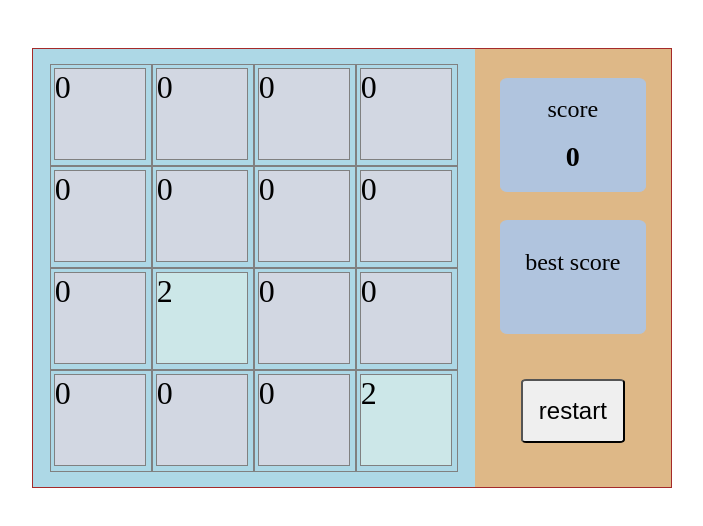
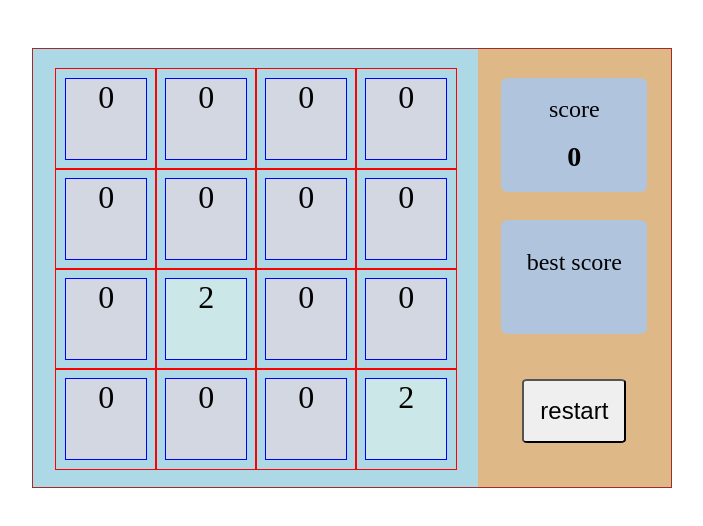
Before and after one commit to mmbliv/2048, a website: page index.html in a window 1280 px wide. Shown: the whole page, without its empty margins (288-991 px from the left). Drawn offline with nearby package versions, Linux system fonts and the light colour scheme.

Commit message:
before delete trans div

```diff
--- a/app.js
+++ b/app.js
@@ -7,6 +7,7 @@ bestScoreDisplay.innerHTML = localStorage.getItem("bestScore");
 
 // create a play border
 let squares = [];
+let squareSblings = [];
 let switchRight = true;
 let switchLeft = true;
 let switchUp = true;
@@ -16,12 +17,20 @@ let score = 0;
 function createBorder() {
   for (let i = 0; i < 16; i++) {
     let square;
+    let squareSbling;
+    let squareParent;
     squareParent = document.createElement("div");
+    squareParent.setAttribute("id", "grid-item");
     square = document.createElement("div");
     square.innerHTML = 0;
+    square.setAttribute("id", "num");
+    squareSbling = document.createElement("div");
+    squareSbling.setAttribute("id", "trans");
+    squareParent.appendChild(squareSbling);
     squareParent.appendChild(square);
     gridDisplay.appendChild(squareParent);
     squares.push(square);
+    squareSblings.push(squareSbling);
   }
   generateNum();
   generateNum();
@@ -69,9 +78,12 @@ function generateNum() {
 document.getElementById("reset").addEventListener("click", function () {
   for (let i = 0; i < 16; i++) {
     squares[i].innerHTML = 0;
+    squareSblings[i].style.transform = "translate(0,0)";
   }
   score = 0;
   scoreDisplay.innerHTML = score;
+  document.addEventListener("keyup", control);
+
   generateNum();
   generateNum();
 });
@@ -121,7 +133,8 @@ function swipeRight() {
           let countSpace = rowWithSpace.map((item) => {
             item === 0;
           });
-          squares[j + i].style.transform = `translateX(${countSpace.length}px)`;
+          console.log(countSpace.length);
+          squareSblings[j + i].style.transform = `translateX(100px)`;
 
           isNeedToSwipe = true;
           let numInRow = row.filter((num) => num);
--- a/style.css
+++ b/style.css
@@ -1,6 +1,6 @@
 * {
   margin: 0;
-  transition: all linear 1s;
+  transition: all linear 0.5s;
 }
 
 .container {
@@ -41,7 +41,7 @@
 }
 
 .grid {
-  width: 450px;
+  width: 460px;
   display: flex;
   flex-wrap: wrap;
   background-color: lightblue;
@@ -49,18 +49,27 @@
   justify-content: center;
 }
 .grid div {
+  position: relative;
   width: 100px;
   height: 100px;
   font-size: xx-large;
-  border: 1px solid gray;
 }
-.grid div div {
-  margin-top: 3px;
-  margin-left: 3px;
-  width: 90px;
-  height: 90px;
-  background-color: rgb(114, 53, 101);
+#num {
+  position: absolute;
+  border: 1px solid blue;
+  text-align: center;
+  left: 50%;
+  width: 80px;
+  height: 80px;
+  margin-left: -40px;
+  margin-top: -40px;
+  top: 50%;
 }
+#trans {
+  background-color: transparent;
+  border: 1px solid red;
+}
+
 .result #win {
   display: none;
 }
```
